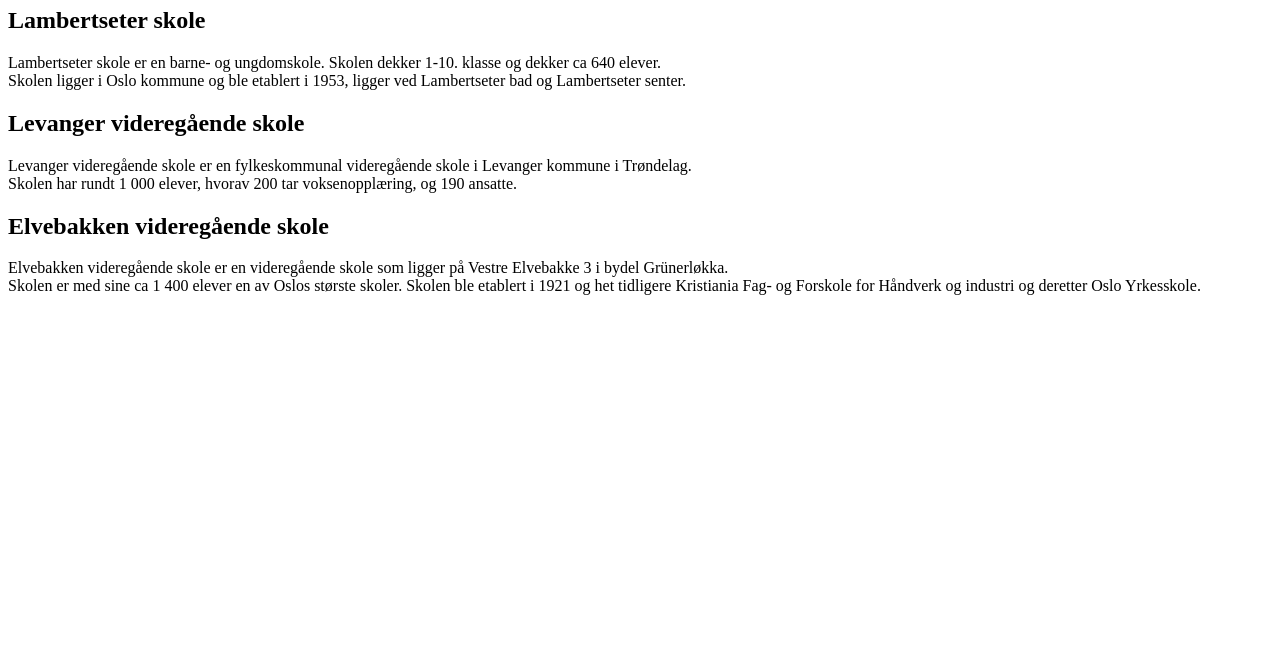
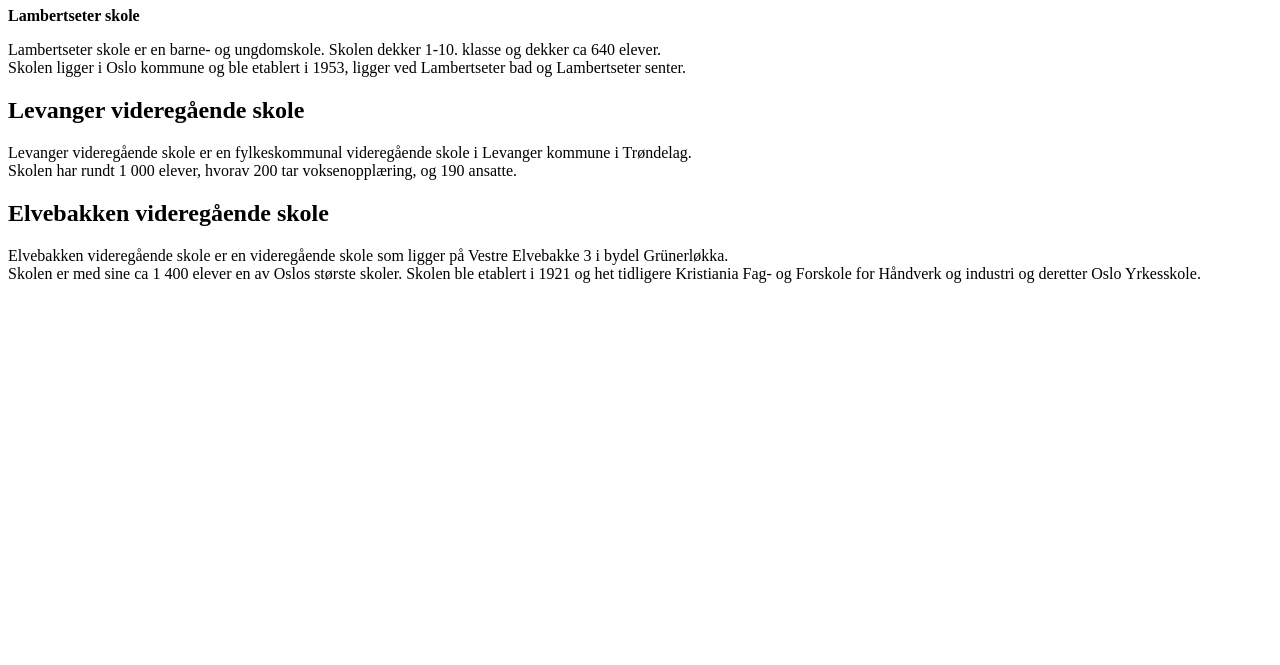
Before and after one commit to vanessariley13-ai/Oblig2, a plain HTML site: page index.html in a window 1280 px wide. Shown: the part 135-800 px from the top of the page. Drawn offline with Linux system fonts and the light colour scheme.

Commit message:
Endret fra H2 til strong igjen. Skal endre tilbake til h2 etterpå

```diff
--- a/index.html
+++ b/index.html
@@ -22,7 +22,7 @@
   </body>
   <h1>Skoler</h1>
 
-  <h2 id="Lambertseter skole">Lambertseter skole</h2>
+  <strong id="Lambertseter skole">Lambertseter skole</strong>
   <p>
     Lambertseter skole er en barne- og ungdomskole. Skolen dekker 1-10. klasse
     og dekker ca 640 elever.
```
